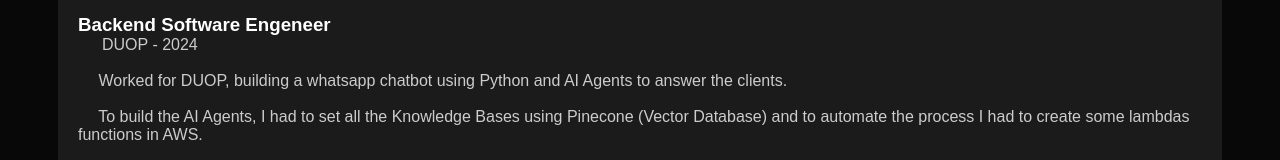
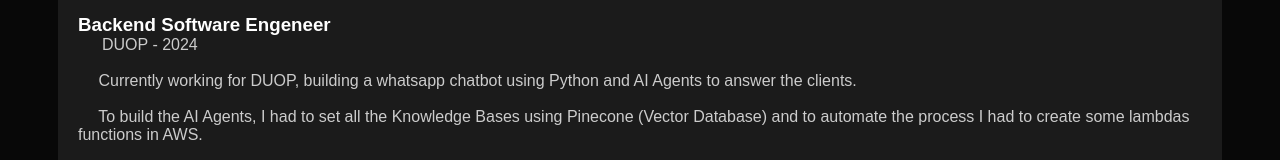
Before and after one commit to LemosFTW/portifolio, a Vue app: page / in a window 1280 px wide. Shown: the part 2956-3116 px from the top of the page. Built offline with nearby package versions, Linux system fonts and the light colour scheme; some icons are missing.

Commit message:
change the description

```diff
--- a/src/App.vue
+++ b/src/App.vue
@@ -153,7 +153,7 @@
       experience: [
         { title: 'FrontEnd Developer - Volunteer', company: 'Ocas GNO', year: '2023', description: ['Worked for OCAS ONG, building their Website.','Leader of the development team to build the website.'] , tech: [DeHtml5Original, DeCss3Original, DeJavascriptOriginal, DeGitOriginal], link: '' },
         { title: 'FullStack Software Engeneer - Internship', company: 'Clearis S.A.', year: '2024',description: ["I've worked for Clearis, developing an application to manage product demand, product delivery by suppliers, and contract management.",'The main client was Galp and their subsidiaries all around the world.','The main project I developed was a client and supplier chat, wherein suppliers communicate with Galp to resolve pending issues.'] , tech: [DeReactOriginal, DeVuejsOriginal, DeTypescriptPlain, DeCss3Original, DeMongodbPlainWordmark,DeGitOriginal], link: '' },
-        { title: 'Backend Software Engeneer', company: 'DUOP', year: '2024', description: ["Worked for DUOP, building a whatsapp chatbot using Python and AI Agents to answer the clients.","To build the AI Agents, I had to set all the Knowledge Bases using Pinecone (Vector Database) and to automate the process I had to create some lambdas functions in AWS."] ,   tech: [DePythonOriginalWordmark, DePostgresqlPlainWordmark, DeJavascriptOriginal,DeAmazonwebservicesPlainWordmark, DeGitOriginal, DeDockerOriginal], link: '' },
+        { title: 'Backend Software Engeneer', company: 'DUOP', year: '2024', description: ["Currently working for DUOP, building a whatsapp chatbot using Python and AI Agents to answer the clients.","To build the AI Agents, I had to set all the Knowledge Bases using Pinecone (Vector Database) and to automate the process I had to create some lambdas functions in AWS."] ,   tech: [DePythonOriginalWordmark, DePostgresqlPlainWordmark, DeJavascriptOriginal,DeAmazonwebservicesPlainWordmark, DeGitOriginal, DeDockerOriginal], link: '' },
       ]
     }
   },
```
